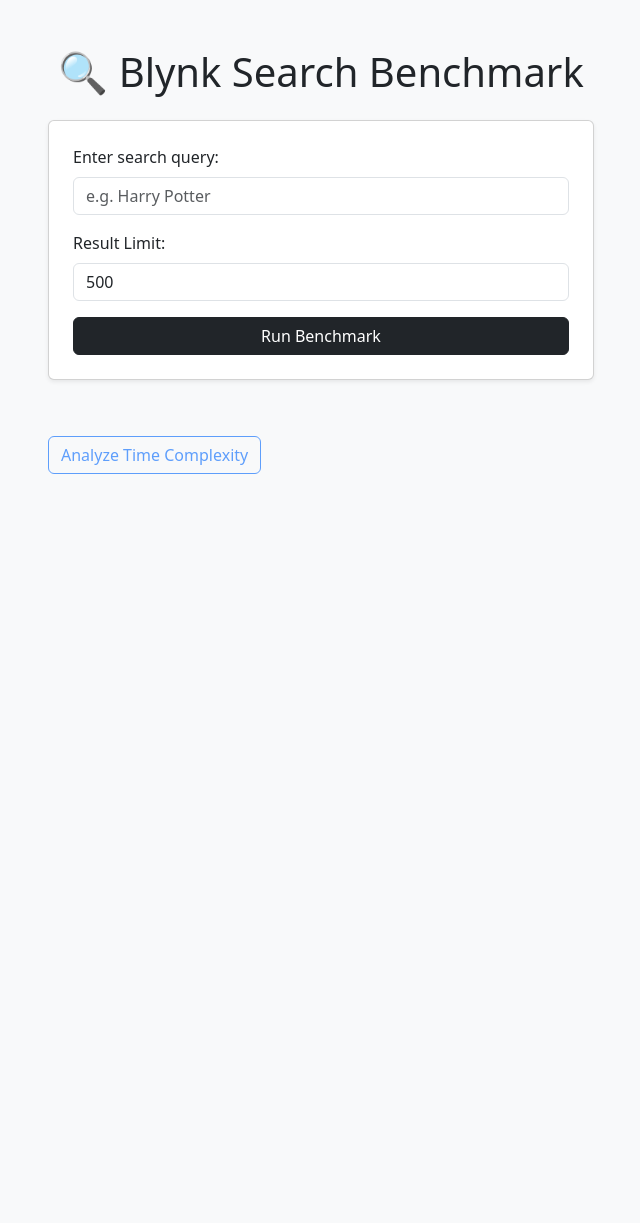
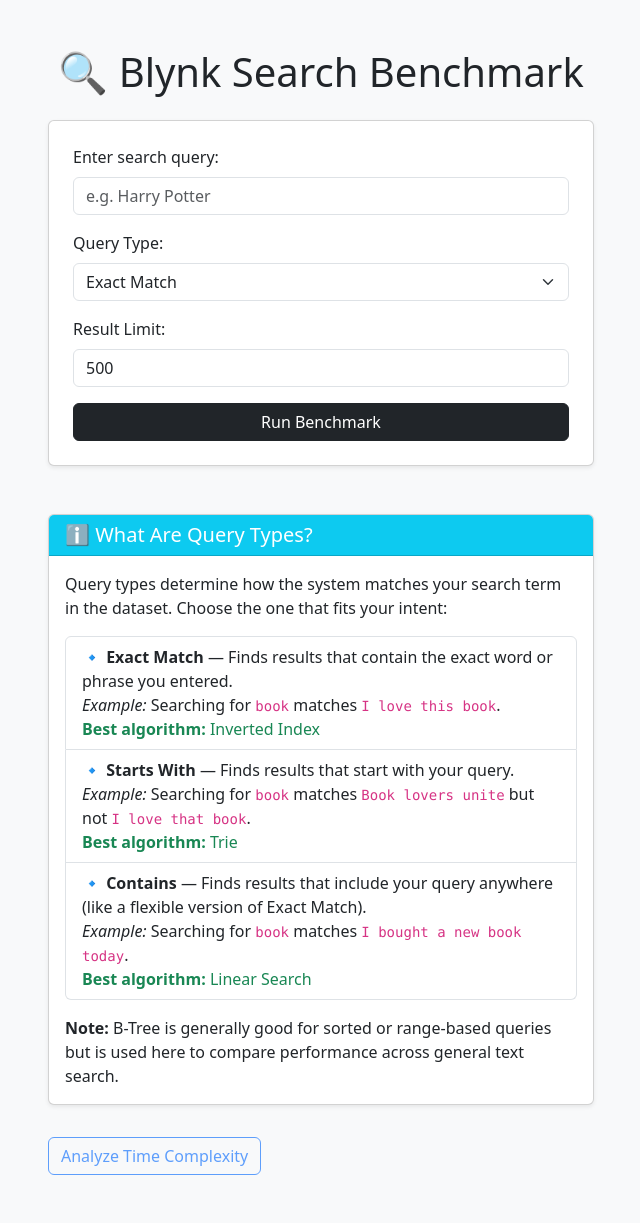
Before and after one commit to werrnnnwerrrnnnnnn/blink-search, a Flask app: page / in a window 1280 px wide. Shown: the whole page, without its empty margins (319-959 px from the left). Before the commit the page ends 474 px from the top, so only its background shows below. Run offline with Flask 2, Linux system fonts and the light colour scheme.

Commit message:
feat: implement 3 query types (exact, starts_with, contains)

```diff
--- a/app/main.py
+++ b/app/main.py
@@ -16,23 +16,26 @@
     query = ""
     selected_algorithm = ""
     limit = 500
+    query_type = "exact"
 
     if request.method == "POST":
         query = request.form["query"]
         # selected_algorithm = request.form["algorithm"]
         limit = int(request.form.get("limit", 500))  # Default to 500
+        query_type = request.form.get("query_type", "exact")
 
         print("\n========== Form Submission ==========")
         print("Running benchmark for all algorithms...")
         print(f"Query: {query}")
         print(f"Limit: {limit}")
+        print(f"Query Type: {query_type}")
 
         if not query.strip():
             return render_template("index.html", result=None, query=query, limit=limit)
         result = {}
 
         # Linear
-        raw_result = linear_search_streaming(dataset_path, query, limit)
+        raw_result = linear_search_streaming(dataset_path, query, limit, query_type)
         result["linear"] = {
             "matches": raw_result["matches"],
             "time": raw_result["time"],
@@ -41,7 +44,7 @@
         }
 
         # Inverted Index
-        raw_result = inverted_index_search(dataset_path, query, limit)
+        raw_result = inverted_index_search(dataset_path, query, limit, query_type)
         result["inverted"] = {
             "matches": raw_result["matches"],
             "time": raw_result["time"],
@@ -50,7 +53,7 @@
         }
 
         # Trie
-        raw_result = trie_search(dataset_path, query, limit)
+        raw_result = trie_search(dataset_path, query, limit, query_type)
         result["trie"] = {
             "matches": raw_result["matches"],
             "time": raw_result["time"],
@@ -59,7 +62,7 @@
         }
 
         # B-Tree
-        raw_result = btree_search(dataset_path, query, limit)
+        raw_result = btree_search(dataset_path, query, limit, query_type)
         result["btree"] = {
             "matches": raw_result["matches"],
             "time": raw_result["time"],
@@ -69,7 +72,7 @@
 
         app.config["cached_matches"] = result  # Save all matches
 
-    return render_template("index.html", result=result, query=query, limit=limit)
+    return render_template("index.html", result=result, query=query, limit=limit, query_type=query_type)
 
 @app.route("/results")
 def results():
@@ -85,10 +88,12 @@
 def complexity():
     if request.method == "GET":
         query = request.args.get("query", "")
+        query_type = request.args.get("query_type", "exact")  # <-- Add this
         return render_template(
             "complexity.html",
             query=query,
-            limits=[],  # Prevent tojson error
+            query_type=query_type,  # <-- Add this
+            limits=[],
             chart_data={
                 "linear": [],
                 "inverted": [],
@@ -102,6 +107,7 @@
         )
 
     query = request.form.get("query", "")
+    query_type = request.form.get("query_type", "exact")
     limits_raw = request.form.get("limits", "")
 
     if not query.strip():
@@ -113,6 +119,11 @@
         limits = [int(x.strip()) for x in limits_raw.split(",") if x.strip().isdigit()]
     except Exception:
         return "Invalid input sizes. Please enter comma-separated numbers.", 400
+
+    print("\n========== Running Time Complexity ==========")
+    print(f"=== Query: {query}")
+    print(f"=== Query Type: {query_type}")
+    print(f"=== Limits: {limits}")
 
     algorithms = {
         "linear": linear_search_streaming,
@@ -127,7 +138,7 @@
     for limit in limits:
         for algo_name, func in algorithms.items():
             try:
-                result = func(dataset_path, query, limit)
+                result = func(dataset_path, query, limit, query_type=query_type)
                 time_taken = result.get("time", 0)
                 chart_data[algo_name].append(time_taken)
                 print(f"{algo_name} | Limit: {limit} | Time: {time_taken} ms")
@@ -142,6 +153,7 @@
 
     return render_template("complexity.html",
                            query=query,
+                           query_type=query_type,
                            limits=limits,
                            chart_data=chart_data,
                            total_time_ms=total_time_ms,
--- a/app/search_algorithms/btree_search.py
+++ b/app/search_algorithms/btree_search.py
@@ -3,7 +3,8 @@
 import tracemalloc
 from utils import is_match
 
-def btree_search(dataset_path, query, limit):
+def btree_search(dataset_path, query, limit, query_type="exact"):
+    print(f"\n[{__name__}] Running {query_type} match for query: {query} (limit {limit})")
     start_time = time.time()
     tracemalloc.start()
 
@@ -19,7 +20,7 @@
 
     texts.sort()
 
-    result = [t for t in texts if is_match(t, query)]
+    result = [t for t in texts if is_match(t, query, query_type)]  # <- add query_type here too
 
     current, peak = tracemalloc.get_traced_memory()
     tracemalloc.stop()
--- a/app/search_algorithms/inverted_index_search.py
+++ b/app/search_algorithms/inverted_index_search.py
@@ -3,7 +3,8 @@
 import tracemalloc
 from utils import is_match, normalize
 
-def inverted_index_search(dataset_path, query, limit):
+def inverted_index_search(dataset_path, query, limit, query_type="exact"):
+    print(f"\n[{__name__}] Running {query_type} match for query: {query} (limit {limit})")
     start_time = time.time()
     tracemalloc.start()
 
@@ -17,7 +18,7 @@
             text = review.get("reviewText", "").strip()
             indexed_texts.append(text)
 
-    matches = [text for text in indexed_texts if is_match(text, query)]
+    matches = [text for text in indexed_texts if is_match(text, query, query_type)]
 
     current, peak = tracemalloc.get_traced_memory()
     tracemalloc.stop()
--- a/app/search_algorithms/linear_search.py
+++ b/app/search_algorithms/linear_search.py
@@ -3,7 +3,8 @@
 import tracemalloc
 from utils import is_match
 
-def linear_search_streaming(file_path, query, limit=None):
+def linear_search_streaming(file_path, query, limit=None, query_type="exact"):
+    print(f"\n[{__name__}] Running {query_type} match for query: {query} (limit {limit})")
     results = []
     tracemalloc.start()
     start_time = time.time()
@@ -15,7 +16,7 @@
             doc = json.loads(line)
             text = doc.get("reviewText", "").strip()
 
-            if is_match(text, query):
+            if is_match(text, query, query_type):
                 results.append(text)
 
     end_time = time.time()
--- a/app/search_algorithms/trie_search.py
+++ b/app/search_algorithms/trie_search.py
@@ -27,7 +27,8 @@
     def get_all_sentences(self):
         return self.inserted_sentences
 
-def trie_search(dataset_path, query, limit):
+def trie_search(dataset_path, query, limit, query_type="exact"):
+    print(f"\n[{__name__}] Running {query_type} match for query: {query} (limit {limit})")
     start_time = time.time()
     tracemalloc.start()
 
@@ -41,7 +42,7 @@
             text = review.get("reviewText", "").strip()
             trie.insert(text)
 
-    result = [text for text in trie.get_all_sentences() if is_match(text, query)]
+    result = [text for text in trie.get_all_sentences() if is_match(text, query, query_type)]
 
     current, peak = tracemalloc.get_traced_memory()
     tracemalloc.stop()
--- a/app/templates/index.html
+++ b/app/templates/index.html
@@ -29,6 +29,16 @@
                 required
                 />
             </div>
+
+            <div class="mb-3">
+              <label for="query_type" class="form-label">Query Type:</label>
+              <select class="form-select" id="query_type" name="query_type">
+                  <option value="exact">Exact Match</option>
+                  <option value="starts_with">Starts With</option>
+                  <option value="contains">Contains</option>
+              </select>
+            </div>
+
             <div class="mb-3">
                 <label for="limit" class="form-label">Result Limit:</label>
                 <input
@@ -43,8 +53,38 @@
             <button type="submit" class="btn btn-dark">Run Benchmark</button>
             </form>
 
+            <div class="card mb-4 shadow-sm">
+              <div class="card-header bg-info text-white">
+                <h5 class="mb-0">ℹ️ What Are Query Types?</h5>
+              </div>
+              <div class="card-body">
+                <p>Query types determine how the system matches your search term in the dataset. Choose the one that fits your intent:</p>
+
+                <ul class="list-group">
+                  <li class="list-group-item">
+                    <strong>🔹 Exact Match</strong> — Finds results that contain the exact word or phrase you entered.<br/>
+                    <em>Example:</em> Searching for <code>book</code> matches <code>I love this book</code>.<br/>
+                    <span class="text-success"><strong>Best algorithm:</strong> Inverted Index</span>
+                  </li>
+                  <li class="list-group-item">
+                    <strong>🔹 Starts With</strong> — Finds results that start with your query.<br/>
+                    <em>Example:</em> Searching for <code>book</code> matches <code>Book lovers unite</code> but not <code>I love that book</code>.<br/>
+                    <span class="text-success"><strong>Best algorithm:</strong> Trie</span>
+                  </li>
+                  <li class="list-group-item">
+                    <strong>🔹 Contains</strong> — Finds results that include your query anywhere (like a flexible version of Exact Match).<br/>
+                    <em>Example:</em> Searching for <code>book</code> matches <code>I bought a new book today</code>.<br/>
+                    <span class="text-success"><strong>Best algorithm:</strong> Linear Search</span>
+                  </li>
+                </ul>
+
+                <p class="mt-3 mb-0"><strong>Note:</strong> B-Tree is generally good for sorted or range-based queries but is used here to compare performance across general text search.</p>
+              </div>
+            </div>
+
             <form action="/complexity" method="GET" style="margin-top: 10px;">
               <input type="hidden" name="query" id="hidden-query" value="{{ query or '' }}">
+              <input type="hidden" name="query_type" id="hidden-query-type" value="{{ query_type or 'exact' }}">
               <button type="submit" id="complexity-btn" class="btn btn-outline-primary mt-2">Analyze Time Complexity</button>
             </form>
 
@@ -52,16 +92,20 @@
                 // Disable the button if query is empty
                 document.addEventListener("DOMContentLoaded", function() {
                     const queryInput = document.getElementById("query");
+                    const queryTypeSelect = document.getElementById("query_type");
                     const hiddenQuery = document.getElementById("hidden-query");
+                    const hiddenQueryType = document.getElementById("hidden-query-type");
                     const button = document.getElementById("complexity-btn");
 
-                    function updateHiddenQuery() {
+                    function updateHiddenFields() {
                         hiddenQuery.value = queryInput.value;
+                        hiddenQueryType.value = queryTypeSelect.value;
                         button.disabled = queryInput.value.trim() === "";
                     }
 
-                    queryInput.addEventListener("input", updateHiddenQuery);
-                    updateHiddenQuery(); // initial call
+                    queryInput.addEventListener("input", updateHiddenFields);
+                    queryTypeSelect.addEventListener("change", updateHiddenFields);
+                    updateHiddenFields(); // initial call
                 });
             </script>
         </div>
@@ -70,6 +114,8 @@
 
       {% if result %}
       <h3 class="mb-3">📊 Benchmark Results</h3>
+      <p class="text-muted">🔎 <strong>Query Type:</strong> {{ query_type|capitalize }}</p>
+
       <div class="row">
         {% for algo, data in result.items() %}
         <div class="col-md-6 mb-4">
```
Also changed, not shown: app/templates/complexity.html (+17 -10 lines), app/utils.py (+10 -6 lines).
